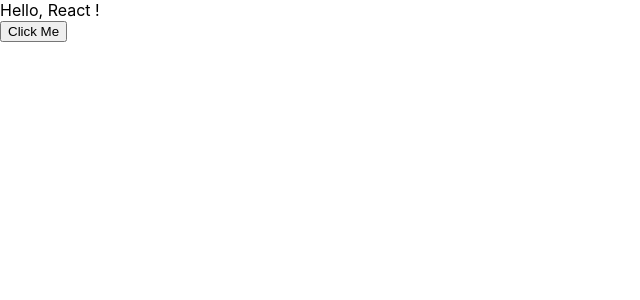
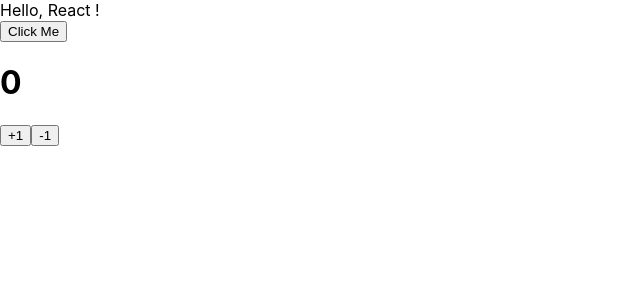
Before and after one commit to happyeveryone96/react-ts-prac, a React (Create React App) app in the folder ts-react-tutorial/: page / in a window 1280 px wide. Shown: the top 300 px of the page, without its empty margins (0-640 px from the left). Built offline with nearby package versions, Linux system fonts and the light colour scheme.

Commit message:
add: Counter 컴포넌트 추가

```diff
--- a/ts-react-tutorial/src/App.tsx
+++ b/ts-react-tutorial/src/App.tsx
@@ -1,11 +1,17 @@
 import React from "react";
 import Greetings from "./Greetings";
+import Counter from "./Counter";
 
 const App: React.FC = () => {
   const onClick = (name: string) => {
     console.log(`${name} says hello`);
   };
-  return <Greetings name="React" onClick={onClick} />;
+  return (
+    <>
+      <Greetings name="React" onClick={onClick} />
+      <Counter />
+    </>
+  );
 };
 
 export default App;
--- /dev/null
+++ b/ts-react-tutorial/src/Counter.tsx
@@ -0,0 +1,18 @@
+import React, { useState } from "react";
+
+function Counter() {
+  const [count, setCount] = useState(0);
+  const onIncrease = () => setCount(count + 1);
+  const onDecrease = () => setCount(count - 1);
+  return (
+    <div>
+      <h1>{count}</h1>
+      <div>
+        <button onClick={onIncrease}>+1</button>
+        <button onClick={onDecrease}>-1</button>
+      </div>
+    </div>
+  );
+}
+
+export default Counter;
```
